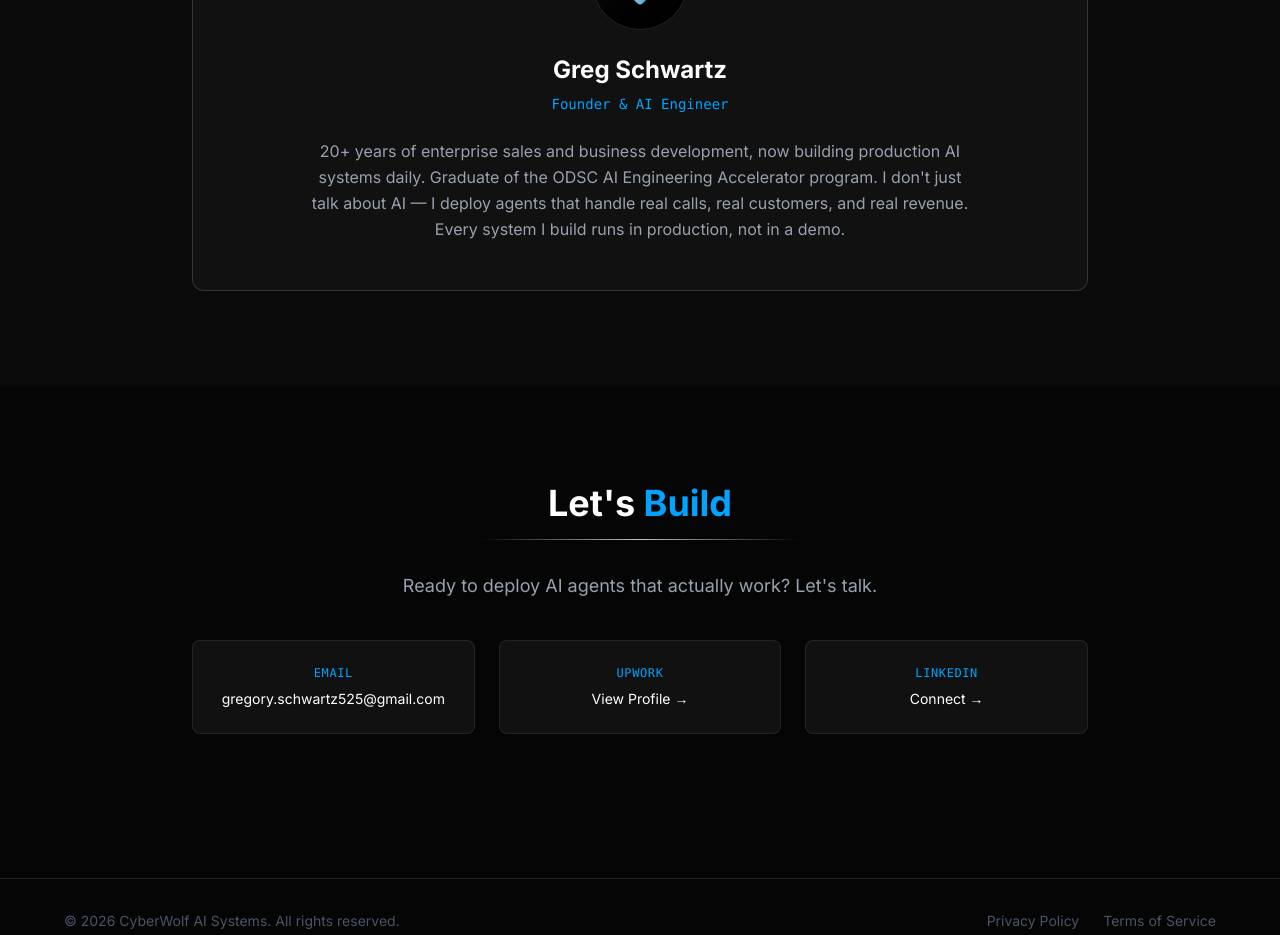
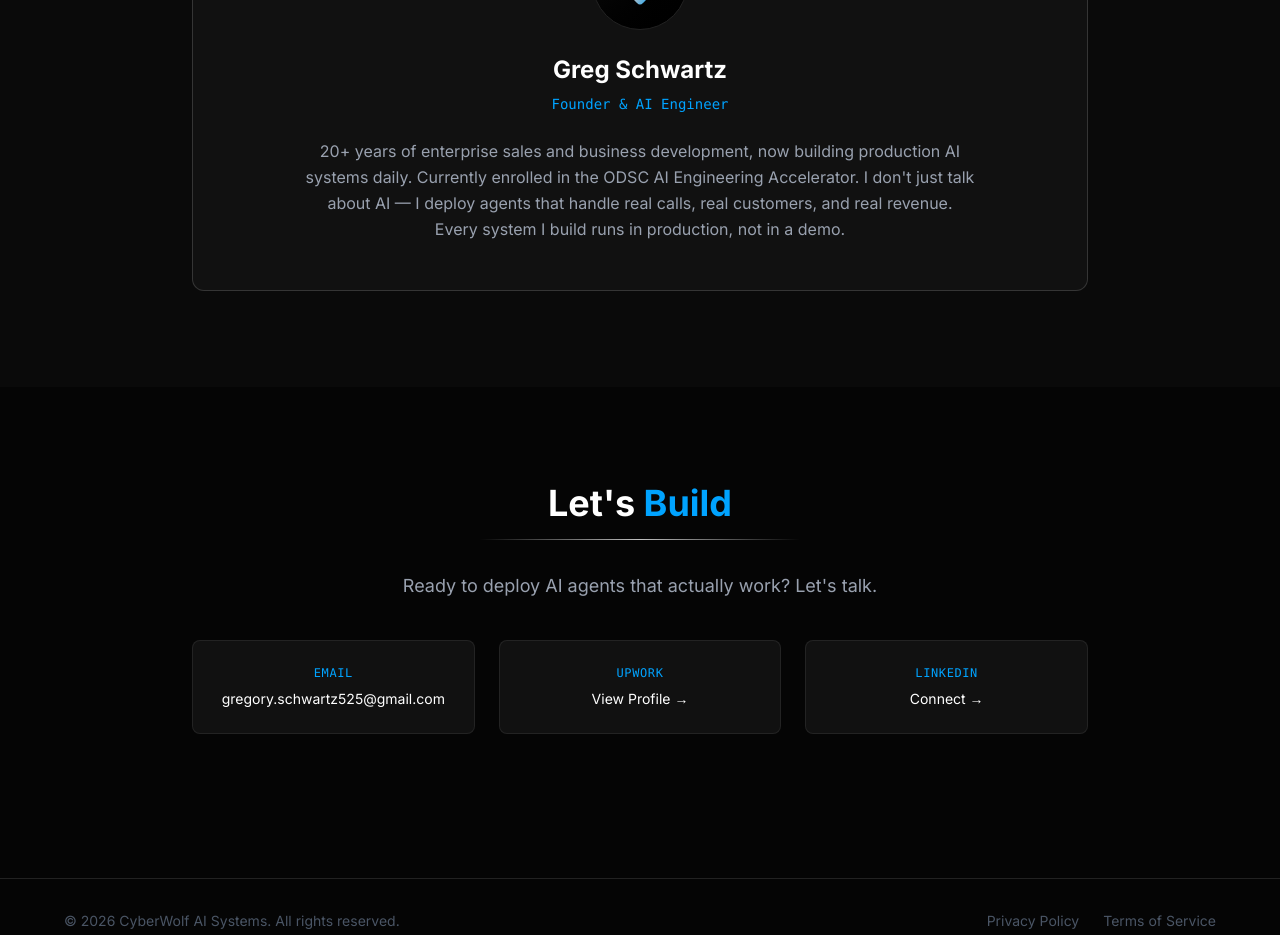
Before and after one commit to wolfcore25/cyberwolf-ai-site, a Next.js app: page / in a window 1280 px wide. Shown: the part 3300-4235 px from the top of the page. Built offline with nearby package versions, Linux system fonts and the light colour scheme.

Commit message:
Fix ODSC description - currently enrolled, not graduated yet

```diff
--- a/src/app/page.tsx
+++ b/src/app/page.tsx
@@ -261,8 +261,8 @@ function About() {
           </p>
           <p className="text-gray-400 leading-relaxed max-w-2xl mx-auto">
             20+ years of enterprise sales and business development, now building
-            production AI systems daily. Graduate of the ODSC AI Engineering
-            Accelerator program. I don&apos;t just talk about AI — I deploy agents
+            production AI systems daily. Currently enrolled in the ODSC AI Engineering
+            Accelerator. I don&apos;t just talk about AI — I deploy agents
             that handle real calls, real customers, and real revenue. Every system
             I build runs in production, not in a demo.
           </p>
```
